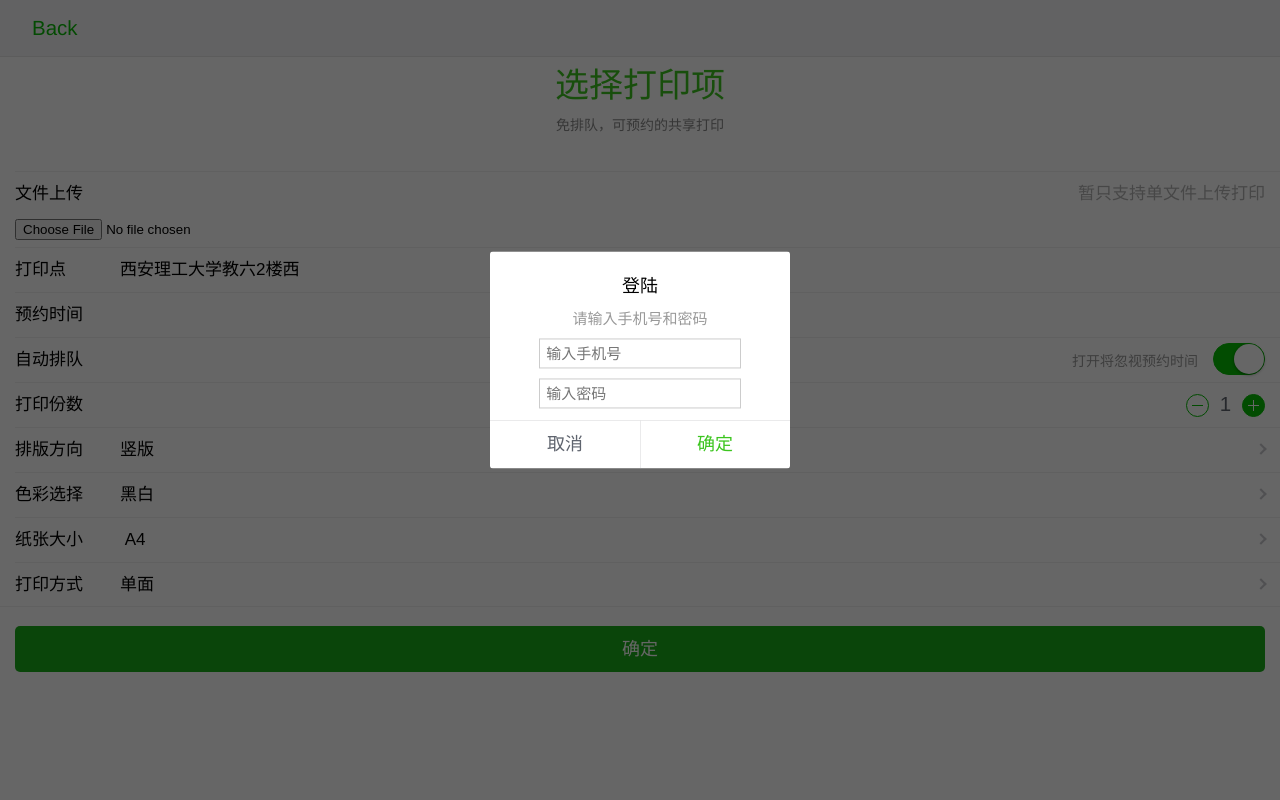
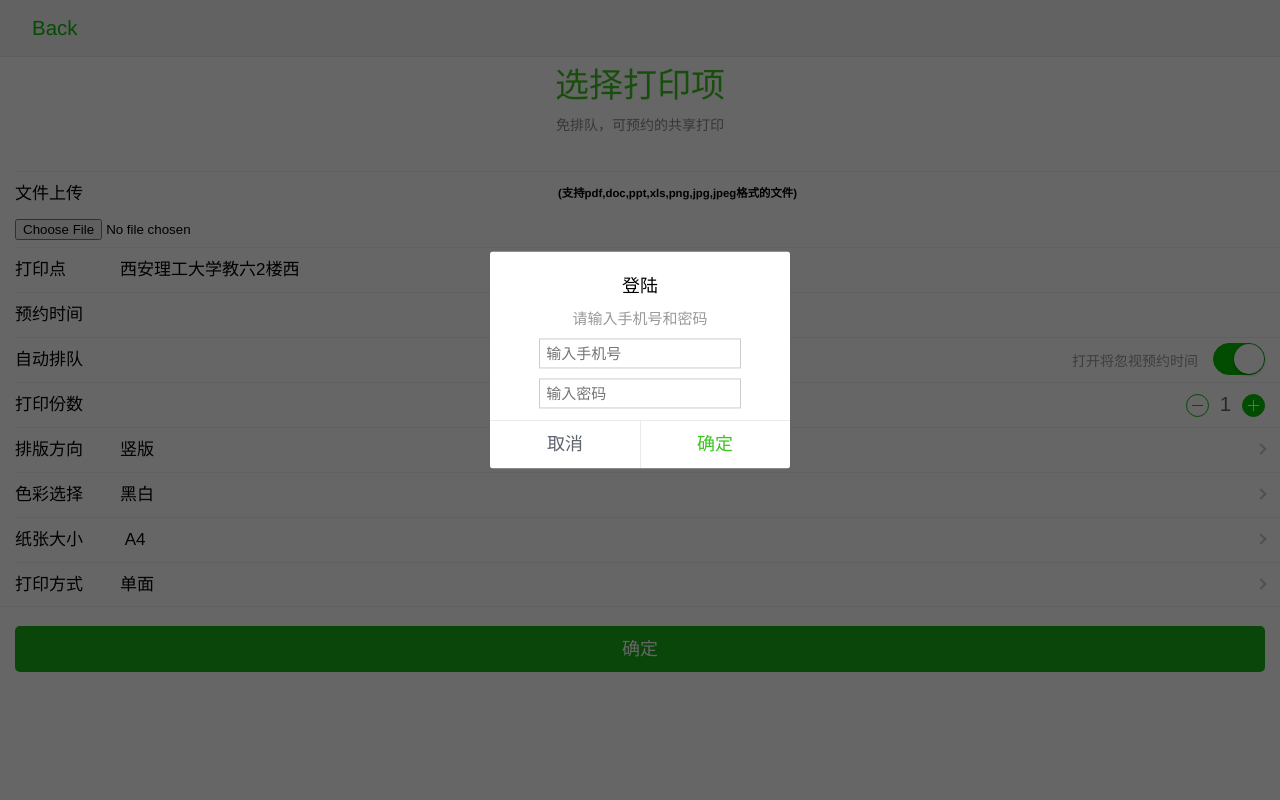
Before and after one commit to facei/daoink, a Flask app: page /select in a window 1280 px wide. Run offline with Flask 2, Linux system fonts and the light colour scheme; some libraries are stand-ins or nearby versions; some web fonts are replaced.

Commit message:
add pdf switch .

```diff
--- a/app/templates/select.html
+++ b/app/templates/select.html
@@ -19,7 +19,13 @@
   <script>
       var UserName = '{{ g.current_userphone }}'            // 后端数据
       var time_now = '{{ now }}'
-      var flag = '{{ flag }}'
+      var error = '{{ error }}'
+
+      if(error === 1){
+          $(function() {
+              $.alert("此文件不能被系统转换处理，请重试", "警告")
+          });
+      }
   </script>
 
 
@@ -46,8 +52,9 @@
 	        <div class="weui-cell__bd">
 	          <div class="weui-uploader">
 	            <div class="weui-uploader__hd">
-	              <p class="weui-uploader__title" >文件上传</p>
-	              <div class="weui-uploader__info">暂只支持单文件上传打印</div>
+	                <p class="weui-uploader__title" >文件上传<h6 class="pull-right" style="margin-right: -75px">(支持pdf,doc,ppt,xls,png,jpg,jpeg格式的文件)</h6></p>
+                    <p class="weui-uploader__title"></p>
+	              <div class="weui-uploader__info"></div>
 	            </div>
 	            <div class="weui-uploader__bd">
 {#	              <ul class="weui-uploader__files" id="uploaderFiles">#}
@@ -65,7 +72,7 @@
 {#	              </ul>#}
 	              <div class="">
 {#	                <input id="uploaderInput" class="weui-uploader__input" type="file"  accept=".xls,.doc,.txt,.pdf" multiple="">#}
-                    <input name="uploadfile" class="" type="file" required="required" accept="application/msword,application/vnd.ms-excel,application/pdf,image/jpeg,application/vnd.ms-powerpoint">
+                    <input name="uploadfile" class="" type="file" required="required" accept="application/msword, application/vnd.ms-excel, application/pdf, image/*, application/vnd.ms-powerpoint">
 	              </div>
 	            </div>
 	          </div>
```
